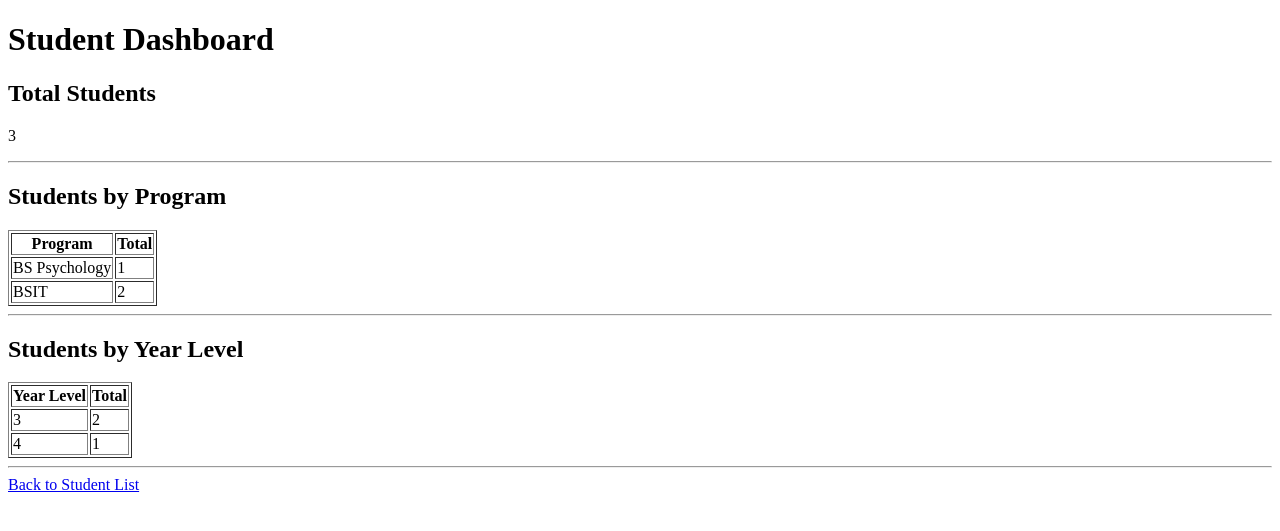
After one commit to SiegfridP/SMP_DjangoWebApp, a Django app: page /registration/dashboard/ in a window 1280 px wide. The commit adds this page. Shown: the top 531 px of the page. Run offline with Django 5.2, Linux system fonts and the light colour scheme; data comes from the database, SQL or seed files in the repository; both versions use the stored data as it was after the commit.

Commit message:
Add student dashboard for Module 04

```diff
--- /dev/null
+++ b/registration/templates/registration/student_dashboard.html
@@ -0,0 +1,66 @@
+<!DOCTYPE html>
+<html lang="en">
+<head>
+    <meta charset="UTF-8">
+    <meta name="viewport" content="width=device-width, initial-scale=1.0">
+    <title>Student Dashboard</title>
+</head>
+<body>
+    <h1>Student Dashboard</h1>
+
+    <h2>Total Students</h2>
+    <p>{{ total_students }}</p>
+
+    <hr>
+
+    <h2>Students by Program</h2>
+    <table border="1">
+        <thead>
+            <tr>
+                <th>Program</th>
+                <th>Total</th>
+            </tr>
+        </thead>
+        <tbody>
+            {% for item in program_summary %}
+            <tr>
+                <td>{{ item.program }}</td>
+                <td>{{ item.total }}</td>
+            </tr>
+            {% empty %}
+            <tr>
+                <td colspan="2">No program data available.</td>
+            </tr>
+            {% endfor %}
+        </tbody>
+    </table>
+
+    <hr>
+
+    <h2>Students by Year Level</h2>
+    <table border="1">
+        <thead>
+            <tr>
+                <th>Year Level</th>
+                <th>Total</th>
+            </tr>
+        </thead>
+        <tbody>
+            {% for item in year_summary %}
+            <tr>
+                <td>{{ item.year_level }}</td>
+                <td>{{ item.total }}</td>
+            </tr>
+            {% empty %}
+            <tr>
+                <td colspan="2">No year-level data available.</td>
+            </tr>
+            {% endfor %}
+        </tbody>
+    </table>
+
+    <hr>
+
+    <a href="{% url 'student_list' %}">Back to Student List</a>
+</body>
+</html>
--- a/registration/templates/registration/student_list.html
+++ b/registration/templates/registration/student_list.html
@@ -9,7 +9,9 @@
     <h1>Student Directory</h1>
 
     <a href="{% url 'student_create' %}">Register Student</a>
+    <a href="{% url 'student_dashboard' %}">Student Dashboard</a>
     <hr>
+
 
     <ul>
         {% for student in students %}
--- a/registration/urls.py
+++ b/registration/urls.py
@@ -25,4 +25,10 @@ urlpatterns = [
         views.student_delete,
         name='student_delete'
     ),
+
+    path(
+        'dashboard/',
+        views.student_dashboard,
+        name = 'student_dashboard'
+    ),
 ]
--- a/registration/views.py
+++ b/registration/views.py
@@ -1,3 +1,4 @@
+from django.db.models.aggregates import Count
 from django.shortcuts import (render, redirect, get_object_or_404)
 from .models import Student
 from .forms import StudentForm
@@ -55,3 +56,31 @@ def student_delete(request, pk):
         'registration/student_confirm_delete.html',
         {'student': student}
     )
+
+def student_dashboard(request):
+    students = Student.objects.all()
+    total_students = students.count()
+
+    program_summary = (
+        students
+        .values('program')
+        .annotate(total=Count('id'))
+        .order_by('program')
+    )
+
+    year_summary = (
+        students
+        .values('year_level')
+        .annotate(total=Count('id'))
+        .order_by('year_level')
+    )
+
+    return render(
+        request,
+        'registration/student_dashboard.html',
+        {
+            'total_students': total_students,
+            'program_summary': program_summary,
+            'year_summary': year_summary,
+        }
+    )
```
Also changed, not shown: db.sqlite3.
